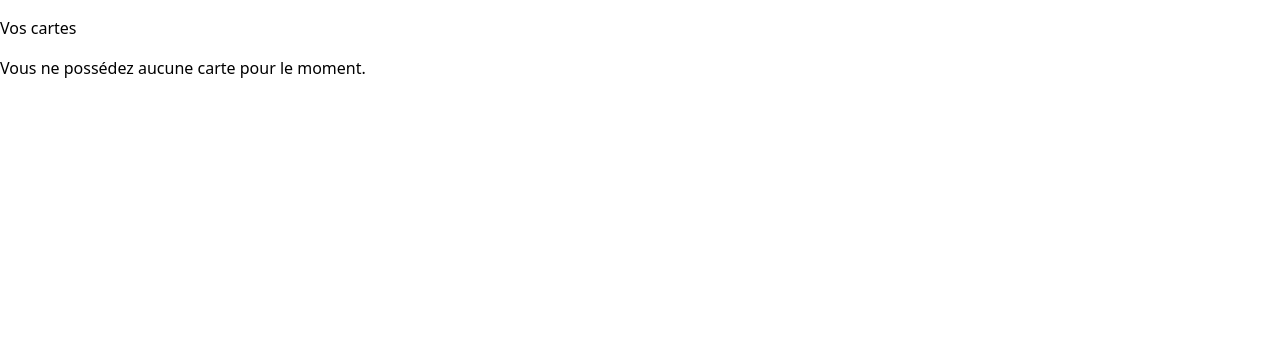
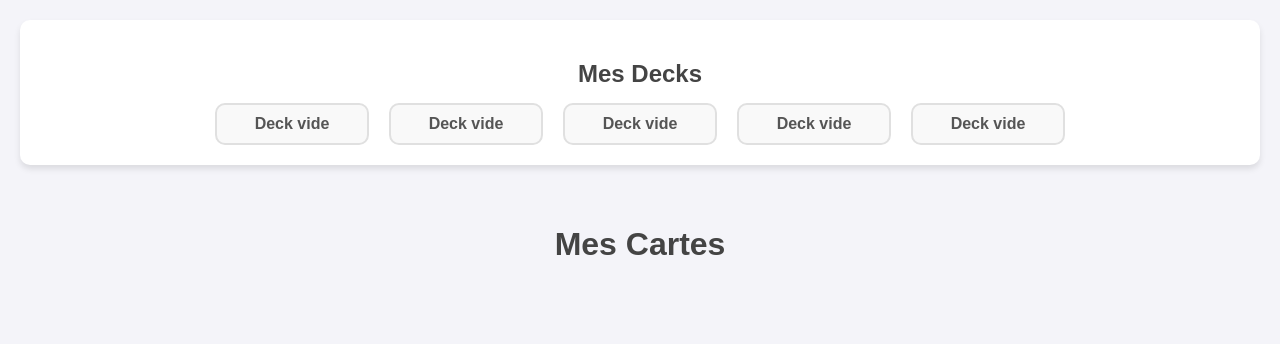
Before and after one commit to Higorami/WankulTCGLaravelProject, a Laravel app: page /user/cards in a window 1280 px wide. Shown: the top 344 px of the page. Run offline with Laravel 12, Linux system fonts and the light colour scheme; a user stored in the database is signed in; data comes from the database, SQL or seed files in the repository; data that the repository does not hold is empty; style sheets or scripts are compiled from the project's sources.

Commit message:
cartes pour utilisateur / début des decks

```diff
--- a/wankulTCG/app/Http/Controllers/CardController.php
+++ b/wankulTCG/app/Http/Controllers/CardController.php
@@ -59,14 +59,18 @@ class CardController extends Controller
         $user = auth()->user(); // Récupérer l'utilisateur connecté
 
         if (!$user) {
-            return redirect()->route('login')->with('error', 'Vous devez être connecté pour voir vos cartes.');
+            return redirect()->route('login')->with('error', 'Vous devez être connecté pour voir vos decks.');
         }
+
+        // Récupérer les 5 decks de l'utilisateur
+        $decks = $user->decks()->take(5)->get();  // On récupère les 5 premiers decks de l'utilisateur
 
         // Récupérer les cartes de l'utilisateur
         $cards = $user->cards()->with('artiste', 'rarete', 'extension')->get();
 
-        // Retourner une vue avec les cartes
-        return view('cards', compact('cards'));
+        // Retourner la vue avec les cartes et les decks
+        return view('cards', compact('cards', 'decks'));
     }
 
+
 }
--- a/wankulTCG/app/Models/User.php
+++ b/wankulTCG/app/Models/User.php
@@ -21,13 +21,21 @@ class User extends Authenticatable
         'remember_token',
     ];
 
-    protected $casts = [
-        'email_verified_at' => 'datetime',
-    ];
+    protected function casts(): array
+    {
+        return [
+            'email_verified_at' => 'datetime',
+            'password' => 'hashed',
+        ];
+    }
 
-    /**
-     * Relation avec les cartes via la table pivot card_client
-     */
+    // Relation avec les decks
+    public function decks()
+    {
+        return $this->hasMany(Deck::class, 'user_id');
+    }
+
+    // Relation avec les cartes
     public function cards()
     {
         return $this->belongsToMany(Card::class, 'card_client', 'user_id', 'card_id')
--- a/wankulTCG/resources/views/cards.blade.php
+++ b/wankulTCG/resources/views/cards.blade.php
@@ -1,36 +1,153 @@
-@extends('layouts.app')
+<!DOCTYPE html>
+<html lang="en">
+<head>
+    <meta charset="UTF-8">
+    <meta name="viewport" content="width=device-width, initial-scale=1.0">
+    <title>Mes Cartes</title>
+    <style>
+        .decks-container {
+            width: 100%;
+            max-width: 1200px;
+            margin: 20px auto;
+            background-color: #ffffff;
+            border-radius: 10px;
+            box-shadow: 0 4px 6px rgba(0, 0, 0, 0.1);
+            padding: 20px;
+            text-align: center;
+        }
+        .section-title {
+            font-size: 1.5rem;
+            color: #444;
+            margin-bottom: 15px;
+        }
+        .decks-list {
+            display: flex;
+            justify-content: center;
+            gap: 20px;
+        }
+        .deck-item {
+            background-color: #f9f9f9;
+            border: 2px solid #e0e0e0;
+            border-radius: 10px;
+            padding: 10px 15px;
+            width: 120px;
+            text-align: center;
+            font-size: 1rem;
+            font-weight: bold;
+            color: #555;
+            transition: all 0.3s ease;
+            cursor: pointer;
+        }
+        .deck-item:hover {
+            background-color: #ffce00;
+            color: #fff;
+            transform: scale(1.05);
+            border-color: #ff9500;
+            box-shadow: 0 0 10px rgba(255, 149, 0, 0.5);
+        }
+        body {
+            font-family: Arial, sans-serif;
+            margin: 0;
+            padding: 0;
+            background-color: #f4f4f9;
+            display: flex;
+            flex-direction: column;
+            align-items: center;
+        }
+        .cards-container {
+            max-width: 1200px;
+            margin: 20px auto;
+            display: grid;
+            grid-template-columns: repeat(3, 1fr); /* 3 colonnes */
+            gap: 20px;
+        }
+        .card-item {
+            position: relative; /* Nécessaire pour positionner le cadre */
+            text-align: center;
+            background-color: #ffffff;
+            border-radius: 10px;
+            box-shadow: 0 4px 6px rgba(0, 0, 0, 0.1);
+            overflow: hidden;
+            padding: 15px;
+            transition: transform 0.2s;
+        }
+        .card-item:hover {
+            transform: translateY(-5px); /* L'effet au survol */
+        }
+        .card-image {
+            width: 100%; /* L'image occupe toute la largeur */
+            max-width: 150px; /* Limite la taille des images */
+            height: auto;
+            margin: 0 auto;
+        }
+        .card-info {
+            margin-top: 10px;
+            font-size: 14px;
+            font-weight: bold;
+            color: #333;
+        }
+        .card-info span {
+            color: #555;
+            font-size: 12px;
+        }
+        .card-frame {
+            position: absolute; /* Positionne le cadre par-dessus la carte */
+            top: 0;
+            left: 0;
+            width: 100%;
+            height: 100%;
+            border: 5px solid #ffce00; /* Couleur et épaisseur du cadre */
+            border-radius: 10px; /* Assure que le cadre suit les contours de la carte */
+            pointer-events: none; /* Permet de cliquer à travers le cadre */
+            box-shadow: 0 0 10px rgba(255, 206, 0, 0.7); /* Ajoute un effet lumineux */
+        }
+        .card-item:hover .card-frame {
+            border-color: #ff9500; /* Change la couleur du cadre au survol */
+            box-shadow: 0 0 15px rgba(255, 149, 0, 0.9);
+        }
+        .header {
+            margin: 20px;
+            text-align: center;
+            color: #444;
+        }
+        .header h1 {
+            font-size: 2rem;
+        }
+    </style>
+</head>
+<body>
+<div class="decks-container">
+    <h2 class="section-title">Mes Decks</h2>
+    <div class="decks-list">
+        @foreach ($decks as $deck)
+            <div class="deck-item">
+                {{ $deck->name_deck }}
+            </div>
+        @endforeach
 
-@section('content')
-    <div class="container">
-        <h1 class="my-4">Vos cartes</h1>
+        @for ($i = count($decks); $i < 5; $i++)
+            <div class="deck-item">
+                Deck vide
+            </div>
+        @endfor
+    </div>
+</div>
 
-        @if($cards->isEmpty())
-            <div class="alert alert-info">
-                Vous ne possédez aucune carte pour le moment.
+
+<div class="header">
+    <h1>Mes Cartes</h1>
+</div>
+
+<div class="cards-container">
+    @foreach($cards as $card)
+        <div class="card-item">
+            <div class="card-frame"></div> <!-- Cadre décoratif -->
+            <img src="{{ asset('storage/cards/' . $card->imageName) }}" alt="{{ $card->name_card }}" class="card-image">
+            <div class="card-info">
+                ({{ $card->pivot->quantity }}/3) {{ $card->name_card }}
             </div>
-        @else
-            <table class="table table-striped">
-                <thead>
-                <tr>
-                    <th>Nom de la carte</th>
-                    <th>Artiste</th>
-                    <th>Rareté</th>
-                    <th>Extension</th>
-                    <th>Quantité</th>
-                </tr>
-                </thead>
-                <tbody>
-                @foreach($cards as $card)
-                    <tr>
-                        <td>{{ $card->name_card }}</td>
-                        <td>{{ $card->artiste->artiste_name ?? 'N/A' }}</td>
-                        <td>{{ $card->rarete->rarete_name ?? 'N/A' }}</td>
-                        <td>{{ $card->extension->name_extension ?? 'N/A' }}</td>
-                        <td>{{ $card->pivot->quantity }}</td>
-                    </tr>
-                @endforeach
-                </tbody>
-            </table>
-        @endif
-    </div>
-@endsection
+        </div>
+    @endforeach
+</div>
+</body>
+</html>
```
Also changed, not shown: wankulTCG/static/BobLennon.jpg (deleted), wankulTCG/static/Coiffeuse.jpg (deleted), wankulTCG/static/Francais.jpg (deleted), wankulTCG/static/Ouvrier.jpg (deleted), wankulTCG/static/Samourabstrait.jpg (deleted).
